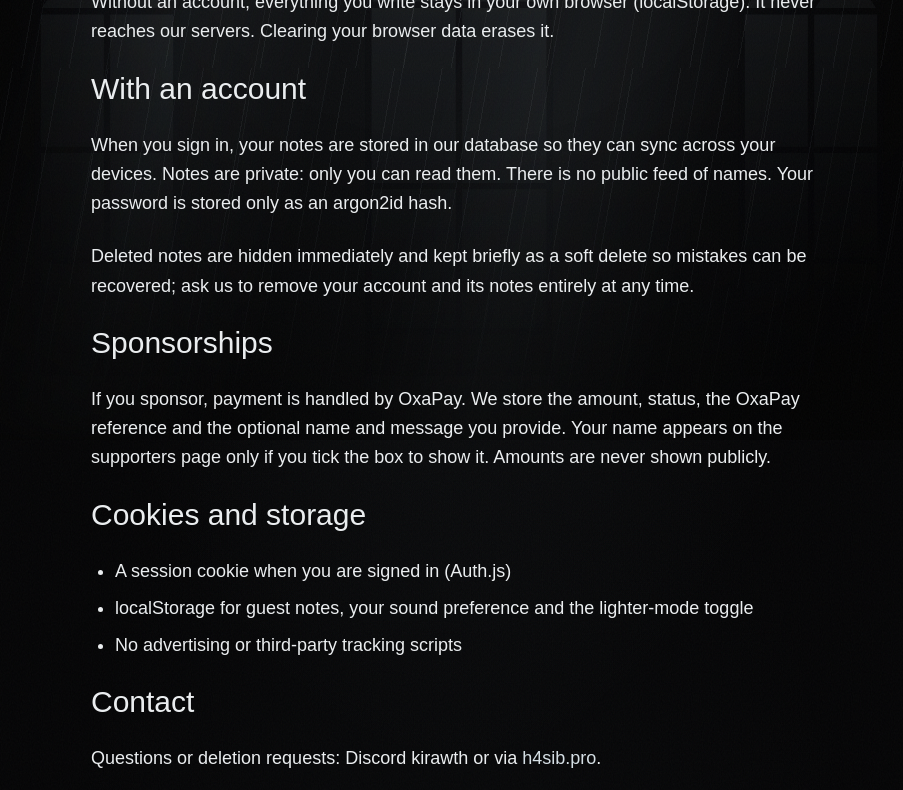
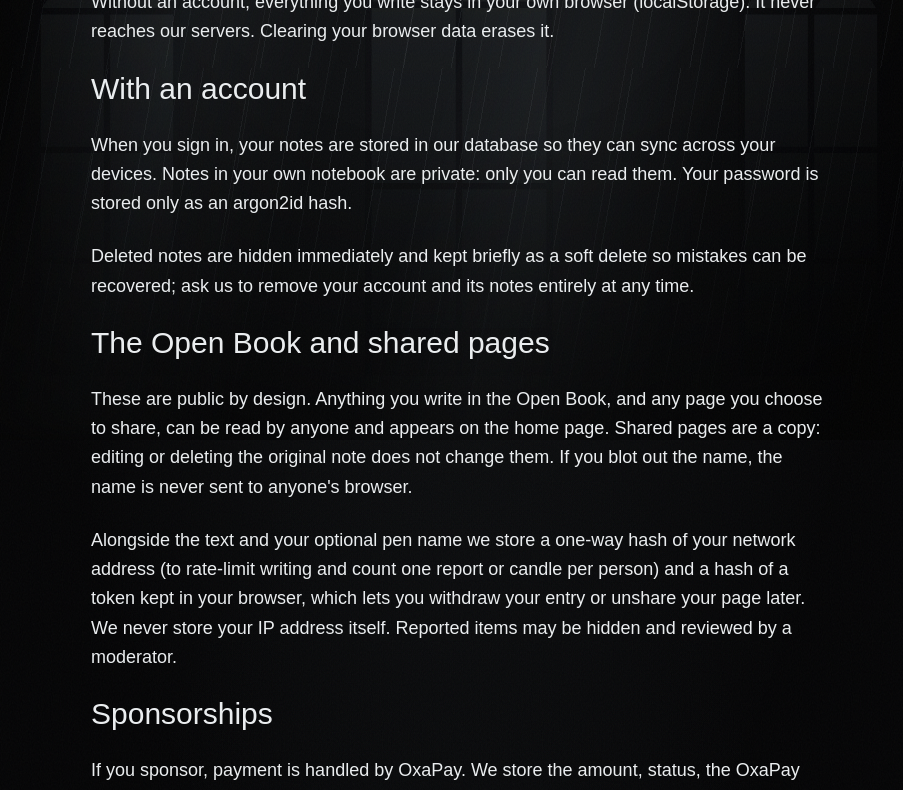
Before and after one commit to KortzLab/DeathNote, a Next.js app: page /privacy in a window 1280 px wide. Shown: the part 360-1150 px from the top of the page, without its empty margins (181-1084 px from the left). Built offline with nearby package versions, Linux system fonts and the light colour scheme; no server answers; a web font is replaced by a local one.

Commit message:
docs: describe the Open Book and shared pages in privacy, terms and README

```diff
--- a/src/app/about/page.tsx
+++ b/src/app/about/page.tsx
@@ -77,7 +77,10 @@ export default function AboutPage() {
       </ul>
 
       <h2 className="font-gothic text-bone text-3xl">Safety</h2>
-      <p>{SITE.safety} Notes are private by default and there is no public feed of names, ever.</p>
+      <p>
+        {SITE.safety} Your own notebook is private. The Open Book and shared pages are public, so
+        every entry there can be reported, and reported entries are hidden for review.
+      </p>
       <p>
         Found something that should not be here, or a security issue? Reach out on Discord (
         <span className="text-bone">{credits.discord}</span>) or through{" "}
--- a/src/app/privacy/page.tsx
+++ b/src/app/privacy/page.tsx
@@ -21,12 +21,27 @@ export default function PrivacyPage() {
       <h2 className="font-gothic text-bone text-3xl">With an account</h2>
       <p>
         When you sign in, your notes are stored in our database so they can sync across your
-        devices. Notes are private: only you can read them. There is no public feed of names. Your
-        password is stored only as an argon2id hash.
+        devices. Notes in your own notebook are private: only you can read them. Your password is
+        stored only as an argon2id hash.
       </p>
       <p>
         Deleted notes are hidden immediately and kept briefly as a soft delete so mistakes can be
         recovered; ask us to remove your account and its notes entirely at any time.
+      </p>
+
+      <h2 className="font-gothic text-bone text-3xl">The Open Book and shared pages</h2>
+      <p>
+        These are public by design. Anything you write in the Open Book, and any page you choose to
+        share, can be read by anyone and appears on the home page. Shared pages are a copy: editing
+        or deleting the original note does not change them. If you blot out the name, the name is
+        never sent to anyone&apos;s browser.
+      </p>
+      <p>
+        Alongside the text and your optional pen name we store a one-way hash of your network
+        address (to rate-limit writing and count one report or candle per person) and a hash of a
+        token kept in your browser, which lets you withdraw your entry or unshare your page later.
+        We never store your IP address itself. Reported items may be hidden and reviewed by a
+        moderator.
       </p>
 
       <h2 className="font-gothic text-bone text-3xl">Sponsorships</h2>
@@ -39,7 +54,10 @@ export default function PrivacyPage() {
       <h2 className="font-gothic text-bone text-3xl">Cookies and storage</h2>
       <ul className="list-disc space-y-2 pl-6">
         <li>A session cookie when you are signed in (Auth.js)</li>
-        <li>localStorage for guest notes, your sound preference and the lighter-mode toggle</li>
+        <li>
+          localStorage for guest notes, your sound preference, the lighter-mode toggle, your pen
+          name and the tokens that let you withdraw what you published
+        </li>
         <li>No advertising or third-party tracking scripts</li>
       </ul>
 
--- a/src/app/terms/page.tsx
+++ b/src/app/terms/page.tsx
@@ -24,8 +24,9 @@ export default function TermsPage() {
         </li>
         <li>
           <strong className="text-bone">Your words are yours.</strong> You keep ownership of what
-          you write. Notes are private by default. Images you export or share are created on purpose
-          by you, with an option to blur names.
+          you write. Your own notebook is private. What you write in the Open Book or choose to
+          share is public; by publishing it you let us display it on this site. Fictional names
+          only: entries naming real people are removed.
         </li>
         <li>
           <strong className="text-bone">Sponsorships are voluntary.</strong> They do not buy any
```
Also changed, not shown: 2 other files (tests, documents, lock files or other folders).
